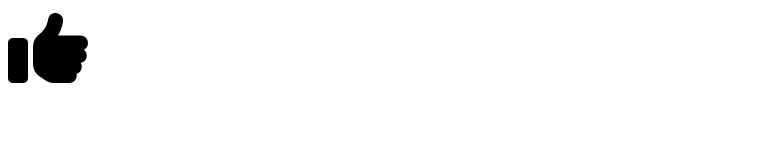
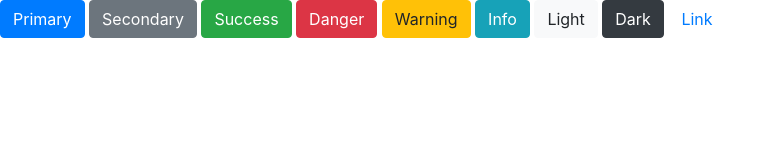
Before and after one commit to Aradford7/arksite, a plain HTML site: page index.html in a window 1280 px wide. Shown: the whole page, without its empty margins (0-776 px from the left). Drawn offline with nearby package versions, Linux system fonts and the light colour scheme.

Commit message:
bootstrap set up

```diff
--- a/index.html
+++ b/index.html
@@ -18,16 +18,27 @@
         <!--Font Awesome-->
         <script src="https://kit.fontawesome.com/8b1f6680b4.js"></script>
         <link rel="stylesheet" href="https://kit-free.fontawesome.com/releases/latest/css/free.min.css" media="all">
-        <link rel="stylesheet" href="https://kit-free.fontawesome.com/releases/latest/css/free-v4-shims.min.css" media="all">
-
+        <link rel="stylesheet" href="https://kit-free.fontawesome.com/releases/v5.0.4/css/all.css" media="all">
         <!--Bootstrap-->
-
+        <script src="https://code.jquery.com/jquery-3.3.1.slim.min.js" integrity="sha384-q8i/X+965DzO0rT7abK41JStQIAqVgRVzpbzo5smXKp4YfRvH+8abtTE1Pi6jizo" crossorigin="anonymous"></script>
+        <script src="https://cdnjs.cloudflare.com/ajax/libs/popper.js/1.14.7/umd/popper.min.js" integrity="sha384-UO2eT0CpHqdSJQ6hJty5KVphtPhzWj9WO1clHTMGa3JDZwrnQq4sF86dIHNDz0W1" crossorigin="anonymous"></script>
+        <link rel="stylesheet" href="https://stackpath.bootstrapcdn.com/bootstrap/4.3.1/css/bootstrap.min.css" integrity="sha384-ggOyR0iXCbMQv3Xipma34MD+dH/1fQ784/j6cY/iJTQUOhcWr7x9JvoRxT2MZw1T" crossorigin="anonymous">
+        <script src="https://stackpath.bootstrapcdn.com/bootstrap/4.3.1/js/bootstrap.min.js" integrity="sha384-JjSmVgyd0p3pXB1rRibZUAYoIIy6OrQ6VrjIEaFf/nJGzIxFDsf4x0xIM+B07jRM" crossorigin="anonymous"></script>
 
 
 
     </head>
     <body>
-        <i class ="fas fa-thumbs-up fa-5x" aria-hidden= "true"></i>
+        <button type="button" class="btn btn-primary">Primary</button>
+        <button type="button" class="btn btn-secondary">Secondary</button>
+        <button type="button" class="btn btn-success">Success</button>
+        <button type="button" class="btn btn-danger">Danger</button>
+        <button type="button" class="btn btn-warning">Warning</button>
+        <button type="button" class="btn btn-info">Info</button>
+        <button type="button" class="btn btn-light">Light</button>
+        <button type="button" class="btn btn-dark">Dark</button>
+
+        <button type="button" class="btn btn-link">Link</button>
 
         <script src="" async defer></script>
     </body>
```
